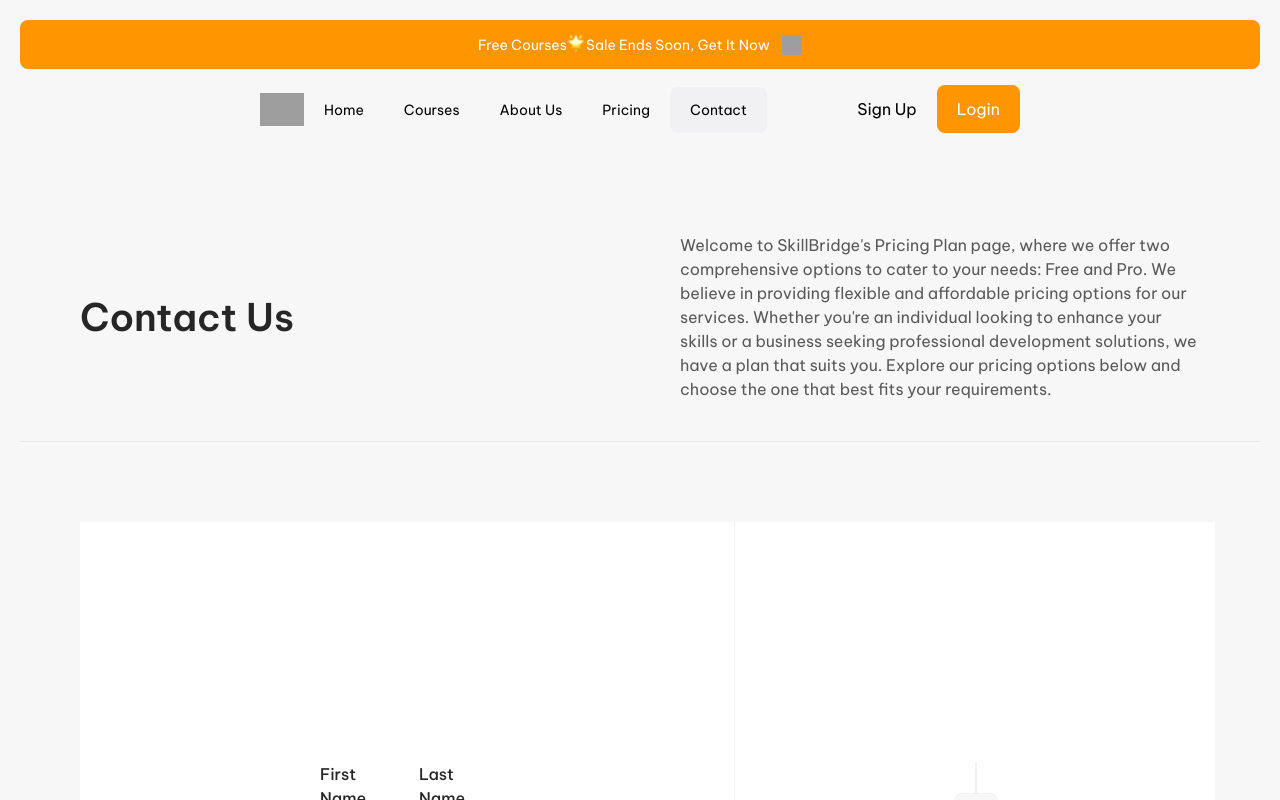
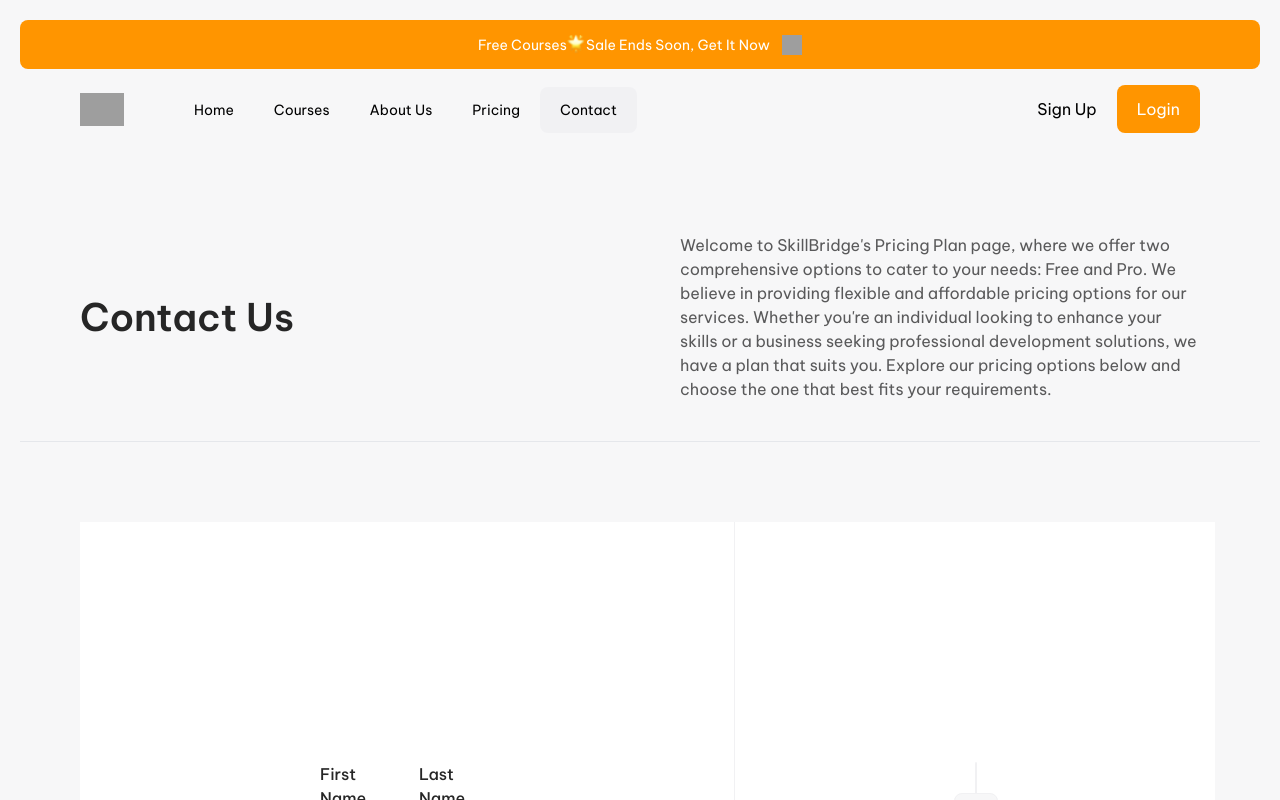
Before and after one commit to MohammadKerdasi/E-Learning, a React (Vite) app: page /E-Learning/Contact in a window 1280 px wide. Shown: the top 800 px of the page. Built offline with nearby package versions, Linux system fonts and the light colour scheme; grey boxes are pictures that could not be loaded.

Commit message:
update haneen

```diff
--- a/src/Components/FooterH/FooterH.tsx
+++ b/src/Components/FooterH/FooterH.tsx
@@ -8,7 +8,7 @@
     <footer className=" bg-white desktop:px-40  px-5 lg:px-20">
       <div className=" md:pt-100 md:pb-12.5 pt-12.5 mb-5 gap-y-6 flex lg:flex-nowrap flex-wrap justify-between">
         <div className="flex flex-col md:gap-10 gap-7.5">
-          <img src={logo} className="  desktop:w-54 w-11" alt="logo" />
+          <img src={logo} className="desktop:w-[54px] lg:w-11 w-10" alt="logo"  />
           <div>
           {Info.map((e,i) => (
           <div key={i} className=" flex gap-1.5 md:mb-5 mb-3">
--- a/src/Components/NavBarH/NavBarH.tsx
+++ b/src/Components/NavBarH/NavBarH.tsx
@@ -21,19 +21,19 @@
     <nav
       className={`sticky top-0 z-50 desktop:pt-5 pt-4 pb-5 desktop:pb-6 flex items-center justify-between  transition-all duration-300 ${
         isScrolled
-          ? "bg-White/97 tablet:mx-0 mx-0 shadow-lg px-4 desktop:mx-0 lg:px-20 l600:px-[162px]"
-          : "1600:px-nav desktop:mx-7.5 tablet:mx-5 mx-4 lg:px-60"
+          ? "bg-White/97 tablet:mx-0 mx-0 shadow-lg px-4 desktop:mx-0 desktop:px-40 lg:px-20 "
+          : " desktop:px-nav lg:px-15 desktop:mx-7.5 tablet:mx-5 mx-4 "
       }`}
     >
-      <div className="flex justify-between gap-50 items-center">
-        <img src={logo} className="desktop:w-54 tablet:w-11" alt="logo" />
+      <div className="flex justify-between gap-12.5 items-center">
+        <img src={logo} className="desktop:w-[54px] lg:w-11 w-10" alt="logo" />
         <ul className="lg:flex hidden">
           {navData.map((e, i) => (
             <li key={i}>
               <NavLink
                 className={({ isActive }) =>
                   isActive
-                    ? "py-3.5 px-5 rounded-lg font-normal bg-White/95 h-full transition-all text-sm desktop:text-lg duration-300"
+                    ? "py-3.5 px-5 rounded-lg font-normal  bg-White/95 h-full transition-all text-sm desktop:text-lg desktop:leading-6.5 duration-300"
                     : "py-3.5 px-5 rounded-lg font-normal  h-full text-sm desktop:text-lg "
                 }
                 to={e.path}
--- a/src/Components/TopBanner/TopBanner.tsx
+++ b/src/Components/TopBanner/TopBanner.tsx
@@ -2,7 +2,7 @@
 
 export default function TopBanner({text1 , text2 , img1 , img2} : TopBanner) {
   return (
-    <div className=" font-primary flex-wrap tablet:mt-5 mt-10 desktop:mx-7.5 tablet:mx-5 mx-4 h-min  justify-center items-center flex  text-white rounded-lg bg-Orange/50 py-3.5 md:px-4">
+    <div className=" font-primary flex-wrap  desktop:mt-5 mt-10 desktop:mx-7.5 lg:mx-5 lg:mt-5 mx-4 h-min  justify-center items-center flex  text-white rounded-lg bg-Orange/50 py-3.5 md:px-4">
         <span className='font-normal desktop:text-lg desktop:leading-27  text-sm leading-21 '>{text1}</span>
         <img className=' desktop:mx-1  desktop:h-auto h-[21px]' src={img1} alt="star"/>
         <span className='font-normal desktop:text-lg desktop:leading-27 text-sm leading-21'>{text2}</span>
```
